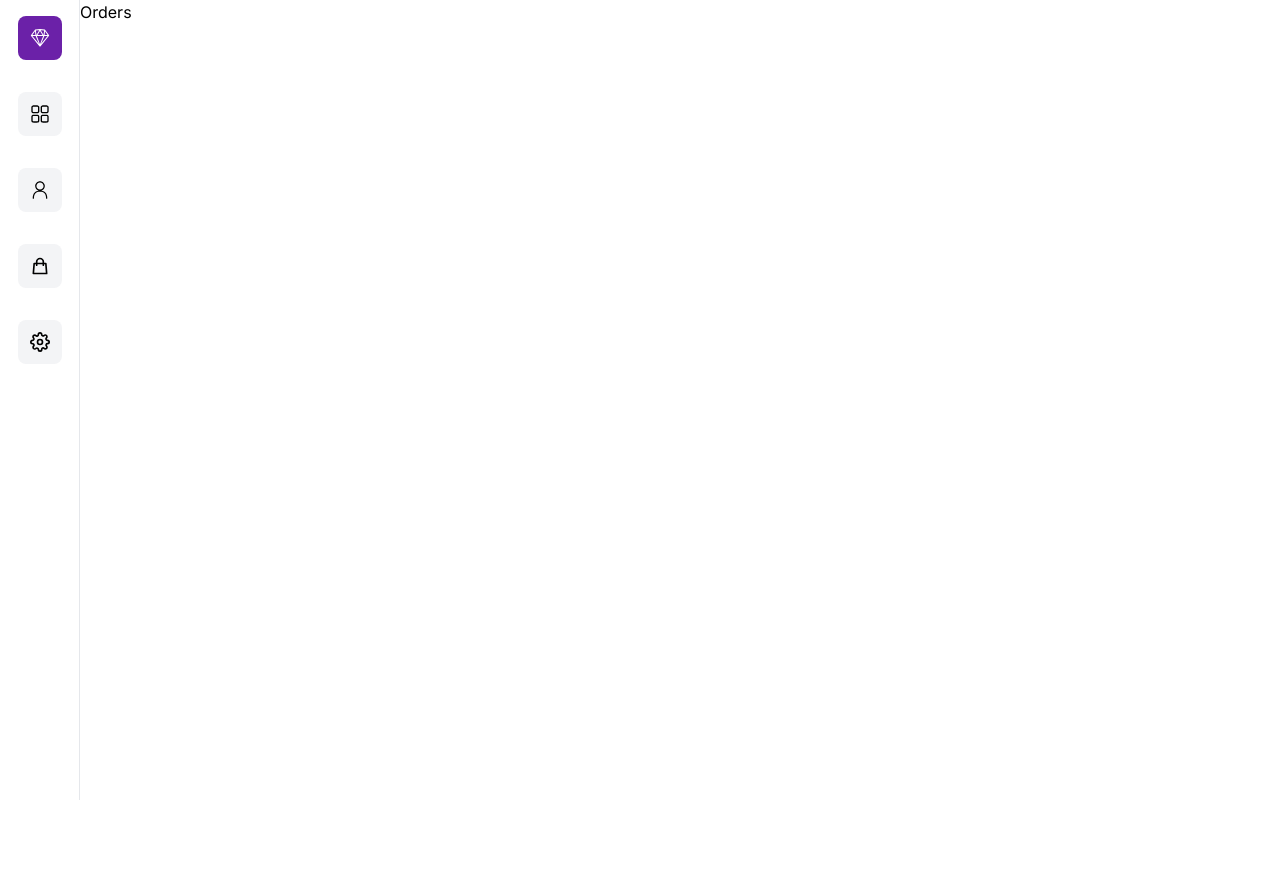
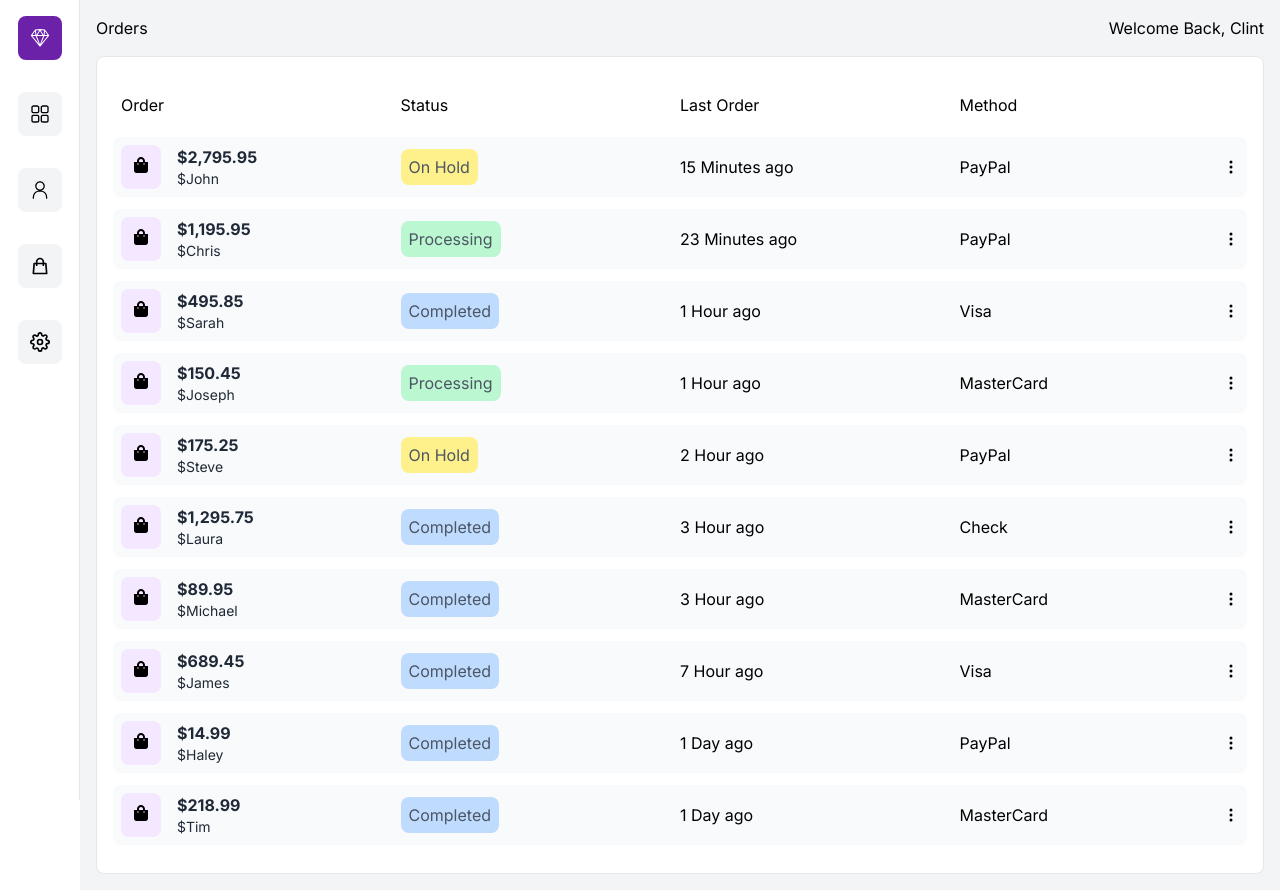
Before and after one commit to theisolatedmonk/next-dash, a Next.js app: page /orders in a window 1280 px wide. Before the commit the page ends 800 px from the top, so only its background shows below. Built offline with nearby package versions, Linux system fonts and the light colour scheme.

Commit message:
order data imported

```diff
--- a/app/orders/page.jsx
+++ b/app/orders/page.jsx
@@ -1,5 +1,63 @@
 import React from 'react'
+import { data } from '@/app/data/data'
+import { BsThreeDotsVertical } from 'react-icons/bs'
+import { FaShoppingBag } from 'react-icons/fa'
 
 export default function Page () {
-  return <div> Orders</div>
+  return (
+    <div className='bg-gray-100 min-h-screen'>
+      <div className='flex justify-between px-4 pt-4'>
+        <h2>Orders</h2>
+        <h2>Welcome Back, Clint</h2>
+      </div>
+      <div className='p-4'>
+        <div className='w-full m-auto p-4 border rounded-lg bg-white overflow-y-auto'>
+          <div className='my-3 p-2 grid md:grid-cols-4 sm:first-letter:grid-cols-3 grid-cols-2 items-center justify-between cursor-pointer'>
+            <span>Order</span>
+            <span className='sm:text-left text-right'>Status</span>
+            <span className='hidden md:grid'>Last Order</span>
+            <span className='hidden sm:grid'>Method</span>
+          </div>
+          <ul>
+            {data.map((order, id) => (
+              <li
+                key={id}
+                className='bg-gray-50 hover:bg-gray-100 rounded-lg my-3 p-2 grid md:grid-cols-4 sm:grid-cols-3 grid-cols-2 items-center justify-between cursor-pointer'
+              >
+                <div className='flex'>
+                  <div className='bg-purple-100 p-3 rounded-lg'>
+                    <FaShoppingBag />
+                  </div>
+                  <div className='pl-4'>
+                    <p className='text-gray-800 font-bold'>
+                      ${order.total.toLocaleString()}
+                    </p>
+                    <p className='text-gray-800 text-sm'>${order.name.first}</p>
+                  </div>
+                </div>
+                <p className='text-gray-600 sm:text-left text-right'>
+                  <span
+                    className={
+                      order.status == 'Processing'
+                        ? 'bg-green-200 p-2 rounded-lg'
+                        : order.status == 'Completed'
+                        ? 'bg-blue-200 p-2 rounded-lg'
+                        : 'bg-yellow-200 p-2 rounded-lg'
+                    }
+                  >
+                    {order.status}
+                  </span>
+                </p>
+                <p className='hidden md:flex'>{order.date}</p>
+                <div className='sm:flex hidden justify-between items-center'>
+                  <p className=''>{order.method}</p>
+                  <BsThreeDotsVertical />
+                </div>
+              </li>
+            ))}
+          </ul>
+        </div>
+      </div>
+    </div>
+  )
 }
```
